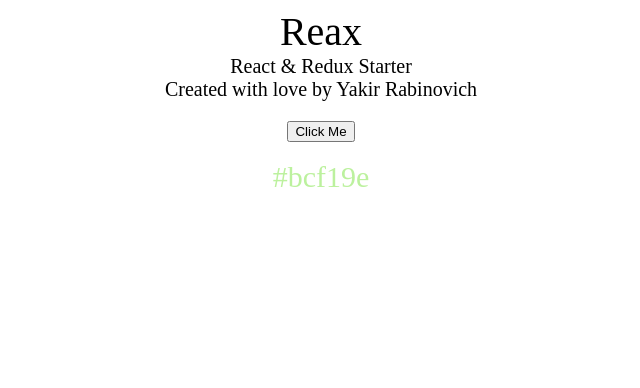
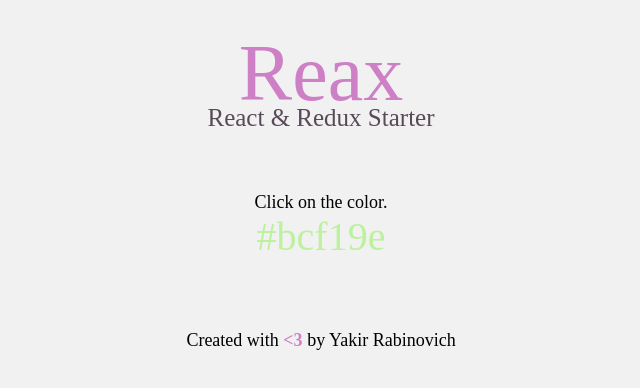
Before and after one commit to yagiro/reax, a React app: page / in a window 1280 px wide. Shown: the whole page, without its empty margins (319-959 px from the left). Built offline with nearby package versions, Linux system fonts and the light colour scheme.

Commit message:
- add color functionality - changed style

```diff
--- a/app/App.js
+++ b/app/App.js
@@ -8,10 +8,12 @@
     render() {
         return (
             <div className="flex-col">
-                <span className="title">Reax</span>
-                <span className="sub-title">React &amp; Redux Starter</span>
-                <span className="sub-title">Created with love by Yakir Rabinovich</span>
-                <div style={{ marginTop: '20px' }}><Example/></div>
+                <div className="title" style={{ marginBottom: '-15px', color: '#ce80c6' }}>Reax</div>
+                <div className="sub-title" style={{ color: '#584a57' }}>React &amp; Redux Starter</div>
+                <div style={{ margin: '60px' }}><Example/></div>
+                <div className="footer-text">
+                    Created with <span style={{ color: '#ce80c6', fontWeight: 'bold' }}>&lt;3</span> by Yakir Rabinovich
+                </div>
             </div>
         )
     }
--- a/app/components/Example.js
+++ b/app/components/Example.js
@@ -3,21 +3,38 @@
 import { randomizeColor } from '../actions/actions';
 
 class Example extends Component {
+    constructor() {
+        super();
+        this.state = {
+            wasColorClicked: false
+        };
+    }
     render() {
+        const wasColorClicked = this.state.wasColorClicked;
         return(
             <div className="flex-col">
-                <button onClick={ this.props.randomizeColor }>Click Me</button><br/>
-                <Color color={ this.props.color }/>
+                { wasColorClicked ? null : <span className="footer-text">Click on the color.</span> }
+                <div style={{ marginBottom: '10px' }}
+                    onClick={ this.onColorClick.bind(this) }
+                    className="clickable">
+                    <Color color={ this.props.color }/>
+                </div>
             </div>
         );
     }
+
+    onColorClick() {
+        this.state.wasColorClicked = true;
+        this.props.randomizeColor();
+    }
 }
 
-const Color = (props) => (<div style={{ color: props.color, fontSize: '30px' }}>{ props.color }</div>);
+const Color = (props) => (<div style={{ color: props.color, fontSize: '40px', transition: 'color 0.5s ease' }}>{ props.color }</div>);
 
 const mapStateToProps = state => {
     return {
-        color: state.example.color
+        color: state.example.color,
+        wasColorClicked: state.example.wasColorClicked
     }
 };
 
--- a/app/sass/index.scss
+++ b/app/sass/index.scss
@@ -1,3 +1,11 @@
+$main-font: Arial;
+
+body {
+    padding: 20px;
+    background-color: #f1f1f1;
+    font: $main-font;
+}
+
 .flex {
     display: flex;
     justify-content: center;
@@ -14,10 +22,19 @@
     flex-direction: column;
 }
 
+.clickable {
+    cursor: pointer;
+}
+
 .title {
-    font-size: 40px;
+    font-size: 80px;
 }
 
 .sub-title {
-    font-size: 20px;
+    font-size: 25px;
 }
+
+.footer-text {
+    color: black;
+    font-size: 18px;
+}
```
